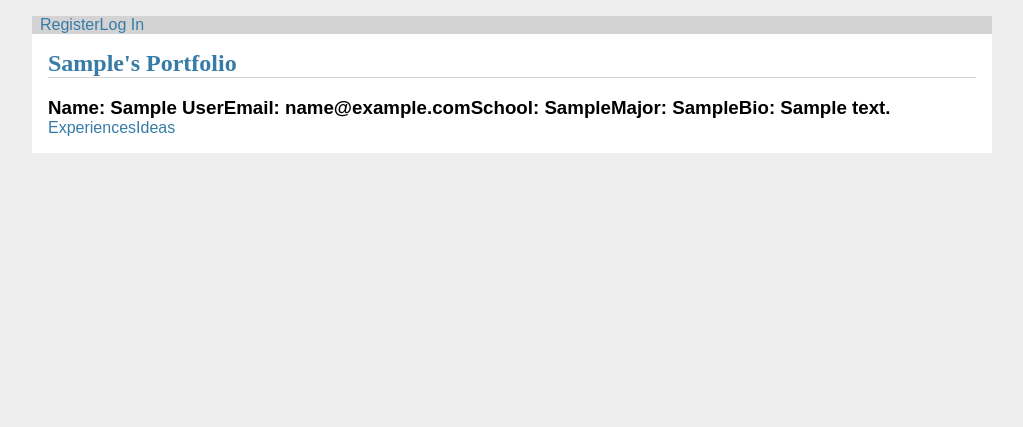
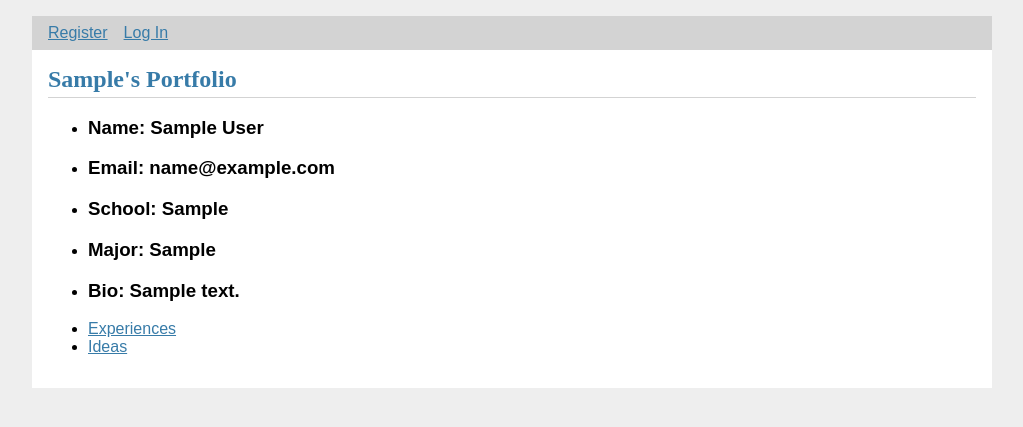
Before and after one commit to FISHackathon2020/Stabilizers, a Flask app: page /portfolio/1 in a window 1280 px wide. Shown: the top 427 px of the page, without its empty margins (128-1151 px from the left). Run offline with Flask 2, Linux system fonts and the light colour scheme; tables that the repository leaves empty hold one stand-in row (values such as "Sample post").

Commit message:
Version 1.0 ready for deployment... again!

```diff
--- a/project/static/style.css
+++ b/project/static/style.css
@@ -1,11 +1,13 @@
 html { font-family: sans-serif; background: #eee; padding: 1rem; }
 body { max-width: 960px; margin: 0 auto; background: white; }
 h1 { font-family: serif; color: #377ba8; margin: 1rem 0; }
-a { color: #377ba8; text-decoration: none; 0.25rem 0.5rem; }
+a { color: #377ba8; }
 hr { border: none; border-top: 1px solid lightgray; }
-nav { background: lightgray; display: flex; align-items: center; padding: 0 0.5rem; flex: auto; margin: 0;}
-a :hover{ color: black; }
-ul  { display: flex; list-style: none; margin: 0; padding: 0; }
+nav { background: lightgray; display: flex; align-items: center; padding: 0 0.5rem; }
+nav h1 { flex: auto; margin: 0; }
+nav h1 a { text-decoration: none; padding: 0.25rem 0.5rem; }
+nav ul  { display: flex; list-style: none; margin: 0; padding: 0; }
+nav ul li a, nav ul li span, header .action { display: block; padding: 0.5rem; }
 .content { padding: 0 1rem 1rem; }
 .content > header { border-bottom: 1px solid lightgray; display: flex; align-items: flex-end; }
 .content > header h1 { flex: auto; margin: 1rem 0 0.25rem 0; }
@@ -13,9 +15,9 @@ ul  { display: flex; list-style: none; margin: 0; padding: 0; }
 .post > header { display: flex; align-items: flex-end; font-size: 0.85em; }
 .post > header > div:first-of-type { flex: auto; }
 .post > header h1 { font-size: 1.5em; margin-bottom: 0; }
-.post. about { color: slategray; font-style: italic; }
-.post. body { white-space: pre-line; }
-.content :last-child { margin-bottom: 0; }
+.post .about { color: slategray; font-style: italic; }
+.post .body { white-space: pre-line; }
+.content:last-child { margin-bottom: 0; }
 .content form { margin: 1em 0; display: flex; flex-direction: column; }
 .content label { font-weight: bold; margin-bottom: 0.5em; }
 .content input, .content textarea { margin-bottom: 1em; }
```
